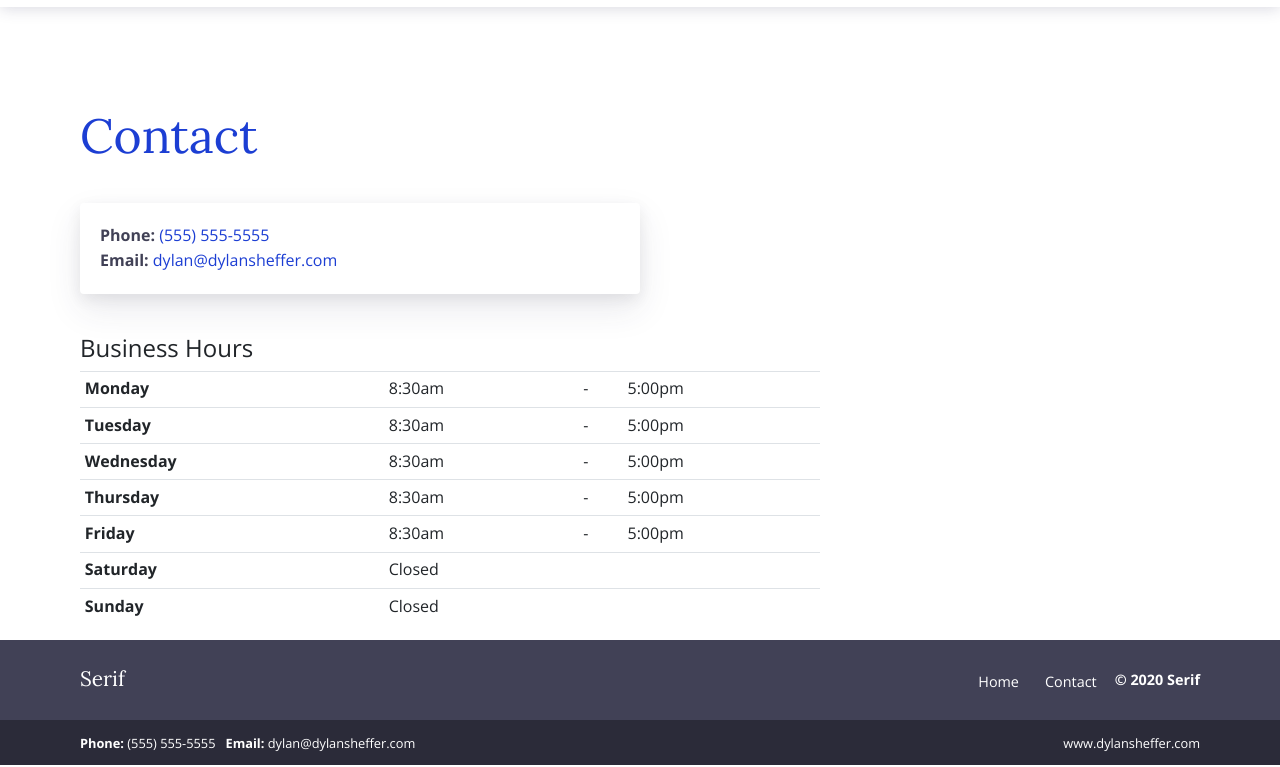
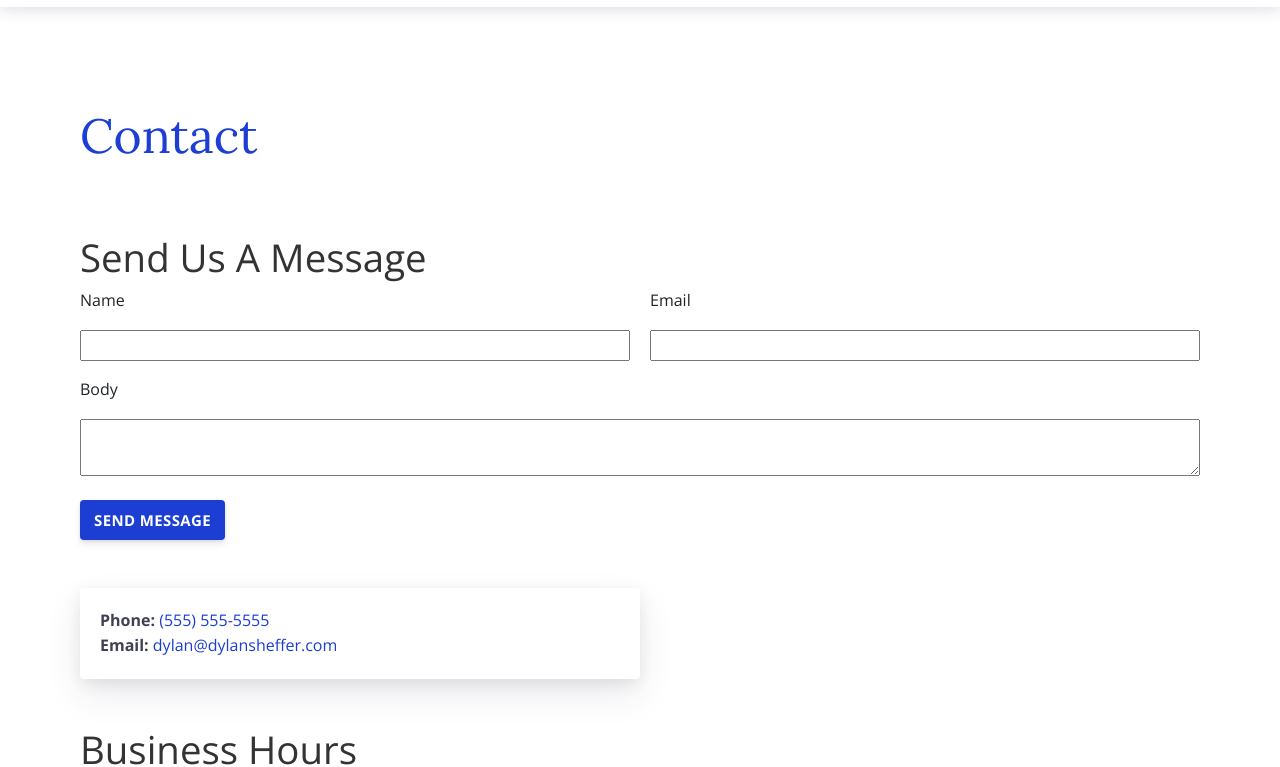
Before and after one commit to dylansheffer/coursera-accessibility-issues-demo, a Gatsby site: page /contact in a window 1280 px wide. Shown: the part 43-810 px from the top of the page. Built offline with nearby package versions, Linux system fonts and the light colour scheme; Gatsby itself is replaced by a stand-in of ours.

Commit message:
feat: ruining semantics

```diff
--- a/package.json
+++ b/package.json
@@ -4,7 +4,7 @@
   "author": "Robert Austin <rob@jugglerdigital.com>",
   "license": "MIT",
   "scripts": {
-    "develop": "gatsby develop",
+    "develop": "gatsby develop -H 0.0.0.0",
     "start": "npm run develop",
     "build": "gatsby build",
     "serve": "gatsby serve"
--- a/src/components/SEO.js
+++ b/src/components/SEO.js
@@ -11,9 +11,9 @@ const SEO = props => (
       return (
         <Helmet
           htmlAttributes={{
-            lang: 'en',
+            // lang: 'en',
           }}
-          title={title}
+          // title={title}
           titleTemplate={`%s - ${data.site.siteMetadata.title}`}
           link={[
             { rel: 'shortcut icon', type: 'image/png', href: `${favicon}` },
--- a/src/pages/contact/index.js
+++ b/src/pages/contact/index.js
@@ -10,7 +10,37 @@ const Contact = props => (
       <div className="container">
         <div className="row">
           <div className="col-12">
-            <h1>Contact</h1>
+            <div className="title-1">Contact</div>
+          </div>
+        </div>
+      </div>
+    </div>
+    <div className="container bad-form">
+      <div className="row">
+        <div className="col-12">
+          <div className="title-3">Send Us A Message</div>
+          <div>
+            <div className="row">
+              <div className="col-6">
+                <p>Name</p>
+                <input type="text" autoComplete="serif-name" />
+              </div>
+              <div className="col-6">
+                <p>Email</p>
+                <input type="text" autoComplete="email" />
+              </div>
+            </div>
+          </div>
+          <div className="row">
+            <div className="col-12">
+              <p>Body</p>
+              <textarea name="" id="" />
+            </div>
+          </div>
+          <div className="row">
+            <div className="col-12">
+              <div className="button" onClick={() => alert('Message Sent')}>Send Message</div>
+            </div>
           </div>
         </div>
       </div>
@@ -21,7 +51,7 @@ const Contact = props => (
           <Call button={false} />
         </div>
         <div className="col-8">
-          <h4 className="mt-4">Business Hours</h4>
+          <div className="title-3 mt-4">Business Hours</div>
           <table className="table table-sm opening-hours-table">
             <tbody>
               <tr>
--- a/src/pages/index.js
+++ b/src/pages/index.js
@@ -36,12 +36,12 @@ const Home = (props) => {
       <div className="container pt-8 pt-md-10">
         <div className="row justify-content-start">
           <div className="col-12">
-            <h2 className="title-3 text-dark mb-3">Our Services</h2>
+            <h3 className="title-3 text-dark mb-3">Our Services</h3>
           </div>
           {markdown.map(edge => (
             <div key={edge.node.frontmatter.path} className="col-12 col-md-4 mb-1">
               <div className="card service service-teaser">
-                <div className="card-content">
+                <div className="card-content" id="card">
                   <h2>
                     <Link to={edge.node.frontmatter.path}>{edge.node.frontmatter.title}</Link>
                   </h2>
@@ -61,7 +61,7 @@ const Home = (props) => {
       <div className="container pt-5 pb-5 pt-md-7 pb-md-7">
         <div className="row justify-content-center">
           <div className="col-12">
-            <h2 className="title-3 text-dark mb-4">Our Features</h2>
+            <h3 className="title-3 text-dark mb-4">Our Features</h3>
           </div>
           {json.map(edge => (
             <div key={edge.node.id} className="col-12 col-md-6 col-lg-4 mb-2">
--- a/src/pages/team/index.js
+++ b/src/pages/team/index.js
@@ -32,7 +32,6 @@ const Team = (props) => {
                     {edge.node.frontmatter.image && (
                       <div className="card-image">
                         <img
-                          alt={edge.node.frontmatter.title}
                           className="img-fluid mb-2"
                           src={edge.node.frontmatter.image}
                         />
--- a/src/scss/components/_sub-footer.scss
+++ b/src/scss/components/_sub-footer.scss
@@ -15,10 +15,10 @@
       list-style: none;
       display: block;
       font-size: 0.8rem;
-      color: #fff;
+      color: #888;
 
       a {
-        color: #fff;
+        color: #888;
         text-decoration: none;
         &:hover {
           text-decoration: underline;
@@ -29,7 +29,7 @@
         height: 40px;
         padding: 10px 0px 10px 8px;
         font-weight: bold;
-        color: #fff;
+        color: #888;
       }
     }
     @include media-breakpoint-up(sm) {
--- /dev/null
+++ b/src/scss/pages/contact/_page-contact.scss
@@ -0,0 +1,11 @@
+.page-contact {
+  .bad-form {
+    margin: 2rem auto;
+    textarea, input {
+      width: 100%;
+    }
+    .row {
+      margin-bottom: 1rem;
+    }
+  }
+}
--- a/src/scss/style.scss
+++ b/src/scss/style.scss
@@ -70,6 +70,7 @@
 @import 'pages/testimonials/testimonial';
 @import 'pages/services/page-services';
 @import 'pages/services/page-service';
+@import 'pages/contact/page-contact';
 
 // Display breakpoints for DEV
 // body:after {
```
Also changed, not shown: src/layouts/index.js (+9 -11 lines).
